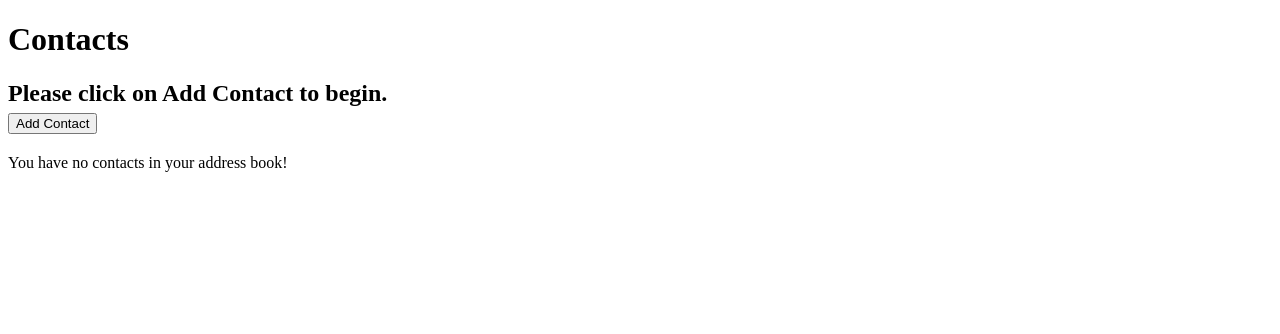
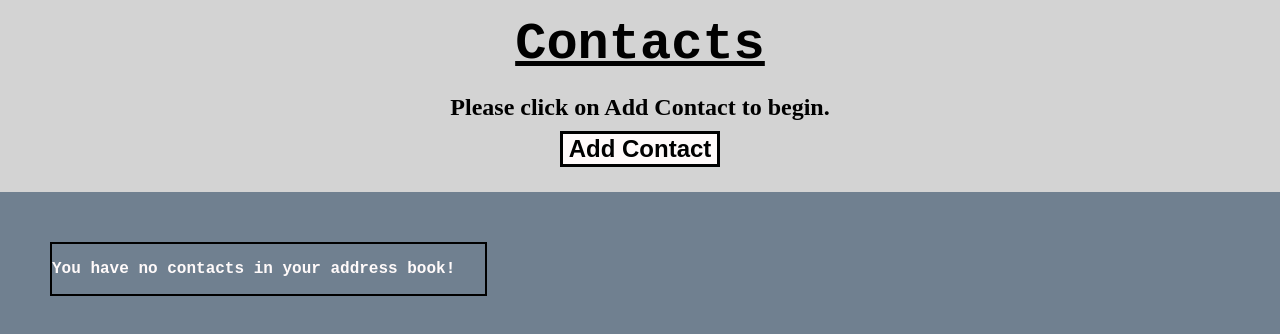
Before and after one commit to lukeperrin10/address_book, a website: page src/index.html in a window 1280 px wide. Drawn offline with Linux system fonts and the light colour scheme; files that its build step writes are made by us from their sources; the site is published under a folder, as on GitHub Pages, so addresses that start at the root find nothing.

Commit message:
html changes

```diff
--- a/src/index.html
+++ b/src/index.html
@@ -5,7 +5,7 @@
     <meta http-equiv="X-UA-Compatible" content="IE=edge">
     <meta name="viewport" content="width=device-width, initial-scale=1.0">
     <title>Address Book</title>
-    <link rel="stylesheet" href="/style.css">
+    <link rel="stylesheet" href="../src/assets/css/style.css">
 </head>
 
 <body>
```
